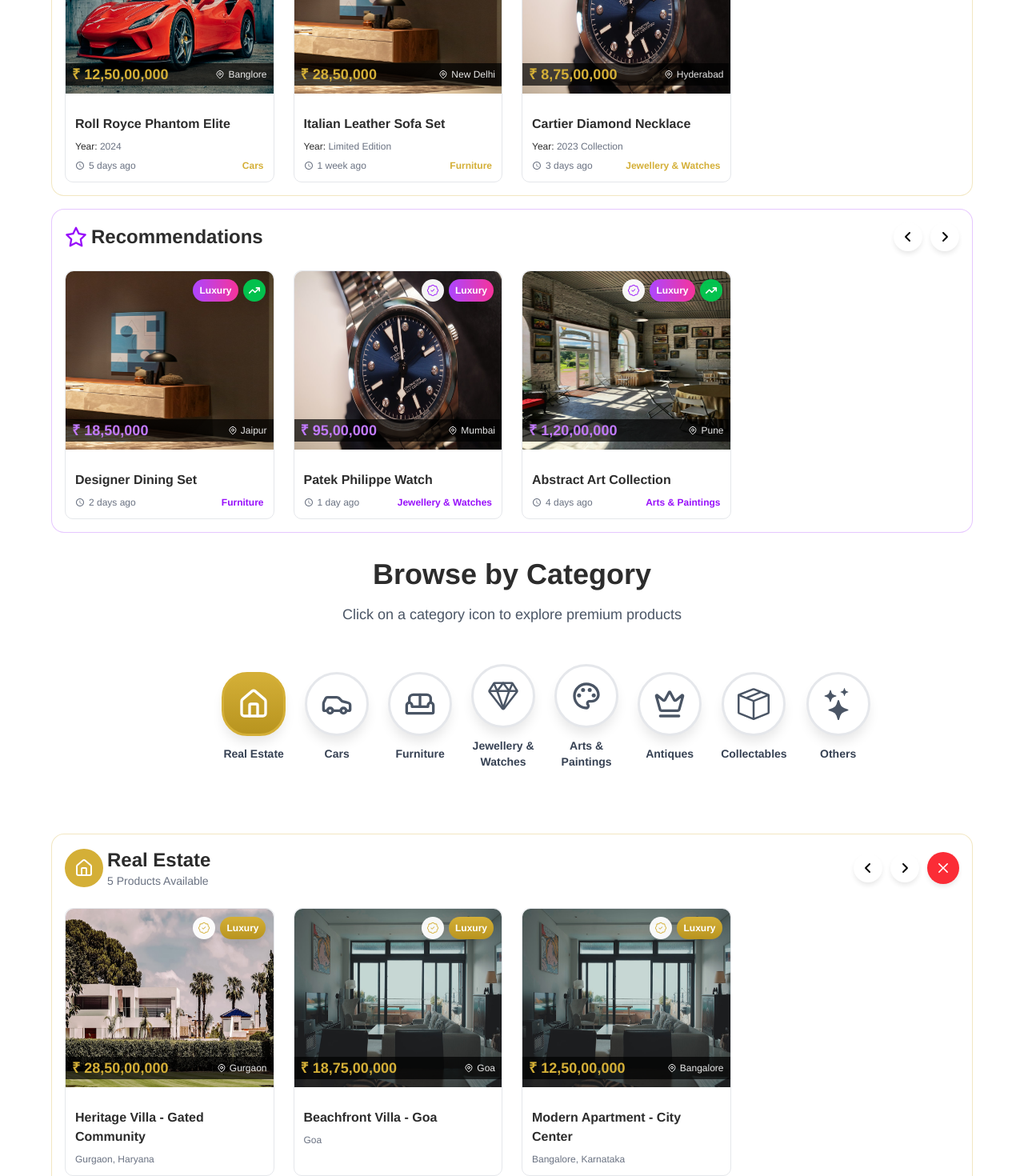
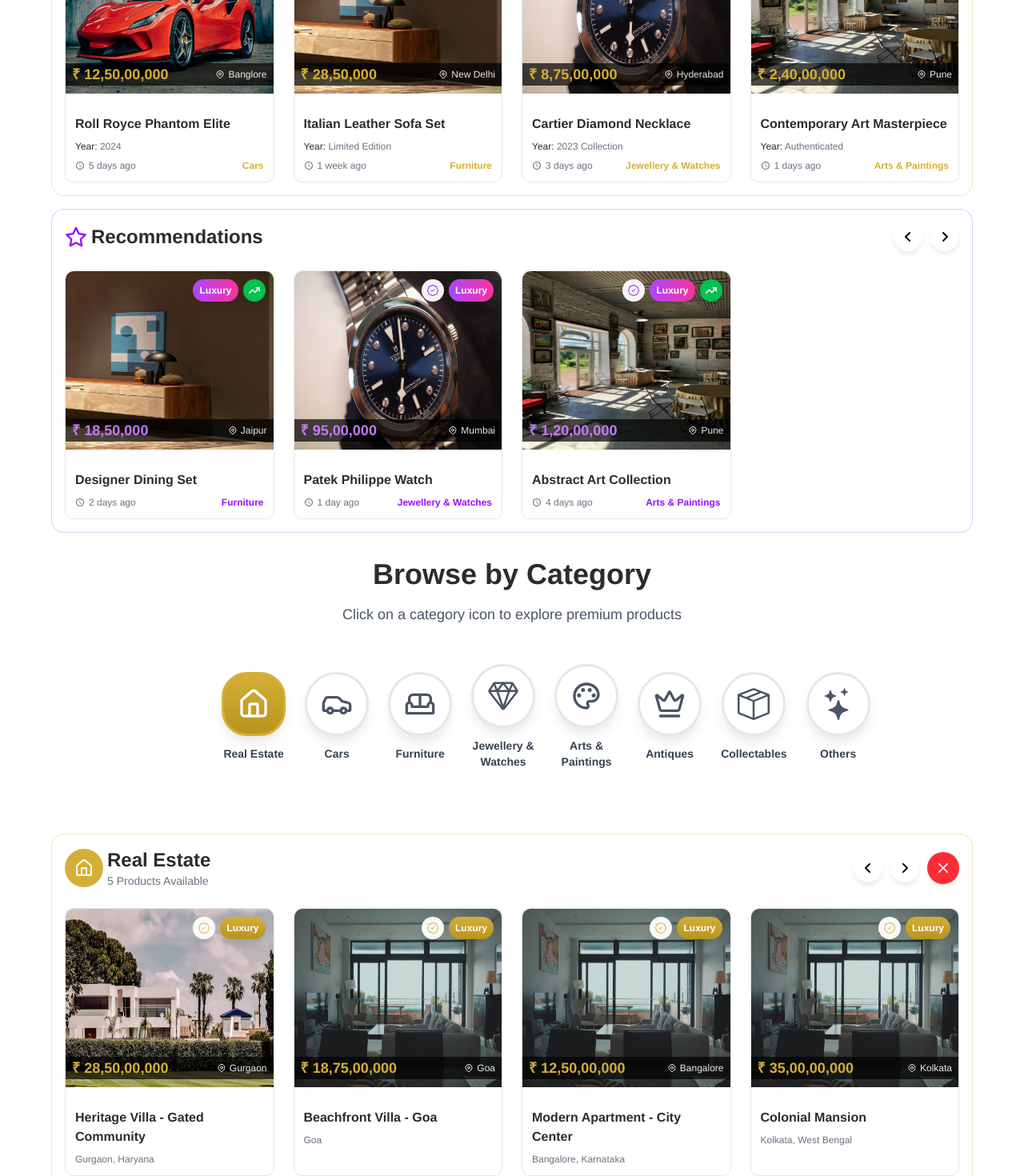
Before and after one commit to TriDiziDev2/Billionaire-Auctions-Website, a React (Vite) app: page / in a window 1280 px wide. Shown: the part 780-2250 px from the top of the page at 80% size. Built offline with nearby package versions, Linux system fonts and the light colour scheme.

Commit message:
changes done in navbar

```diff
--- a/src/components/FeaturedListings/FeaturedListings.css
+++ b/src/components/FeaturedListings/FeaturedListings.css
@@ -63,6 +63,7 @@
   display: grid;
   grid-template-columns: repeat(4, 1fr);
   gap: 24px;
+  /* overflow-x: scroll; */
 }
 
 @media screen and (max-width: 510px) {
--- a/src/components/FeaturedListings/FeaturedListings.jsx
+++ b/src/components/FeaturedListings/FeaturedListings.jsx
@@ -41,16 +41,16 @@ const featuredData = [
     category: 'Jewellery & Watches',
     location: 'Hyderabad',
   },
-  // {
-  //   id: 4,
-  //   title: 'Contemporary Art Masterpiece',
-  //   year: 'Authenticated',
-  //   time: '1 days ago',
-  //   image: home,
-  //   cost: '2,40,00,000',
-  //   category: 'Arts & Paintings',
-  //   location: 'Pune',
-  // },
+  {
+    id: 4,
+    title: 'Contemporary Art Masterpiece',
+    year: 'Authenticated',
+    time: '1 days ago',
+    image: home,
+    cost: '2,40,00,000',
+    category: 'Arts & Paintings',
+    location: 'Pune',
+  },
 ];
 
 const FeaturedListings = () => {
--- a/src/components/MobileNavbar/MobileNavbar.css
+++ b/src/components/MobileNavbar/MobileNavbar.css
@@ -20,15 +20,15 @@
   }
 
   .mobile-logo {
-    width: 70px;
-    height: 27px;
+    width: 50px;
+    height: 25px;
     cursor: pointer;
   }
 
   .mobile-nav-links-container {
     display: flex;
     align-items: center;
-    gap: 8px;
+    gap: 6px;
   }
 
   .mobile-nav-link-container {
@@ -43,12 +43,12 @@
   .mobile-nav-links-container a {
     text-decoration: none;
     color: rgba(212, 175, 55, 1);
-    font-size: 9px;
+    font-size: 8px;
   }
 
   .mobile-nav-logo {
-    width: 14px;
-    height: 14px;
+    width: 12px;
+    height: 12px;
   }
 
   .mobile-nav-login-burger-container {
--- a/src/components/RealEstate/RealEstate.css
+++ b/src/components/RealEstate/RealEstate.css
@@ -58,8 +58,7 @@
 
 .real-estate-grid-container {
   width: 100%;
-  display: grid;
-  grid-template-columns: repeat(4, 1fr);
+  display: flex;
   gap: 24px;
 }
 
@@ -88,7 +87,7 @@
   }
 
   .real-estate-grid-container {
-    grid-template-columns: repeat(3, 1fr);
+    display: flex;
     gap: 2px;
   }
 }
--- a/src/components/RealEstate/RealEstate.jsx
+++ b/src/components/RealEstate/RealEstate.jsx
@@ -35,14 +35,14 @@ const realEstateData = [
     city: 'Bangalore, Karnataka',
     location: 'Bangalore',
   },
-  // {
-  //   id: 4,
-  //   title: 'Colonial Mansion',
-  //   image: apartment,
-  //   cost: '35,00,00,000',
-  //   city: 'Kolkata, West Bengal',
-  //   location: 'Kolkata',
-  // },
+  {
+    id: 4,
+    title: 'Colonial Mansion',
+    image: apartment,
+    cost: '35,00,00,000',
+    city: 'Kolkata, West Bengal',
+    location: 'Kolkata',
+  },
 ];
 
 const RealEstate = () => {
```
